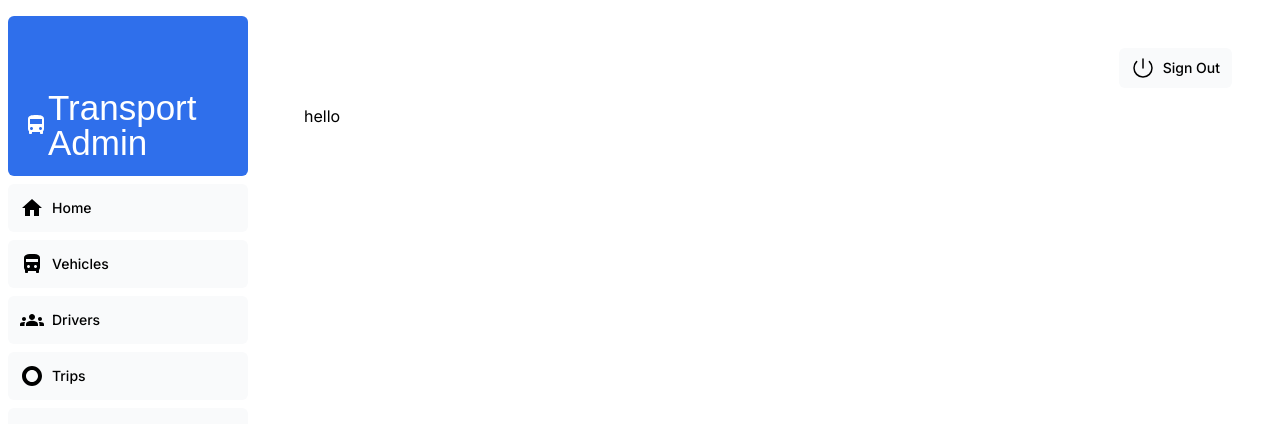
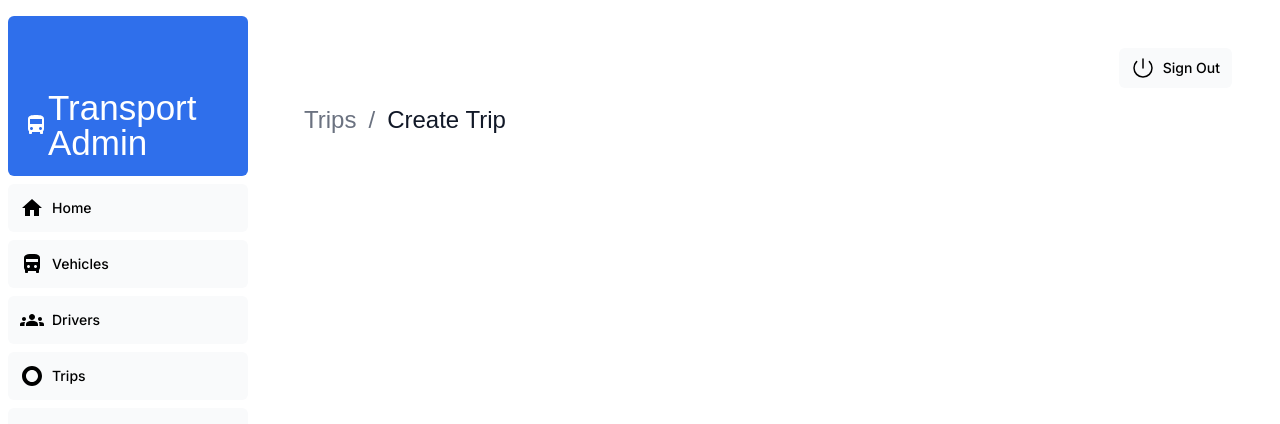
Before and after one commit to cht678/ggkid, a Next.js app: page /transport-admin-dashboard/trips/create in a window 1280 px wide. Shown: the top 424 px of the page. Built offline with nearby package versions, Linux system fonts and the light colour scheme; a web font is replaced by a local one.

Commit message:
update trip

```diff
--- a/app/transport-admin-dashboard/trips/create/page.tsx
+++ b/app/transport-admin-dashboard/trips/create/page.tsx
@@ -1,8 +1,8 @@
-// import Form from '@/app/ui/trips/create-form';
-// import Breadcrumbs from '@/app/ui/trips/breadcrumbs';
-// import {fetchAllDriversEmails, fetchAllVehicleIds, fetchCompanyName, fetchDataForCreateTrips} from '@/app/lib/data3';
-// import { fetchSessionToken } from '@/app/lib/data';
-// import jwt, { JwtPayload } from 'jsonwebtoken';
+import Form from '@/app/ui/trips/create-form';
+import Breadcrumbs from '@/app/ui/trips/breadcrumbs';
+import {fetchAllDriversEmails, fetchAllVehicleIds, fetchCompanyName, fetchDataForCreateTrips} from '@/app/lib/data3';
+import { fetchSessionToken } from '@/app/lib/data';
+import jwt, { JwtPayload } from 'jsonwebtoken';
 
 export default async function Page() {
   // //Fetch session token
@@ -41,20 +41,19 @@ export default async function Page() {
   // //
   // // // Fetch all vehicle IDs
   // // const vehicles = await fetchAllVehicleIds(companyName);
-
+console.log('你好好你好好你好好你好好')
   return (
     <main>
-      hello
-      {/*<Breadcrumbs*/}
-      {/*  breadcrumbs={[*/}
-      {/*    { label: 'Trips', href: '/transport-admin-dashboard/trips' },*/}
-      {/*    {*/}
-      {/*      label: 'Create Trip',*/}
-      {/*      href: '/transport-admin-dashboard/trips/create',*/}
-      {/*      active: true,*/}
-      {/*    },*/}
-      {/*  ]}*/}
-      {/*/>*/}
+      <Breadcrumbs
+        breadcrumbs={[
+          { label: 'Trips', href: '/transport-admin-dashboard/trips' },
+          {
+            label: 'Create Trip',
+            href: '/transport-admin-dashboard/trips/create',
+            active: true,
+          },
+        ]}
+      />
       {/*<Form drivers={drivers} vehicles={vehicles} />*/}
     </main>
   );
```
